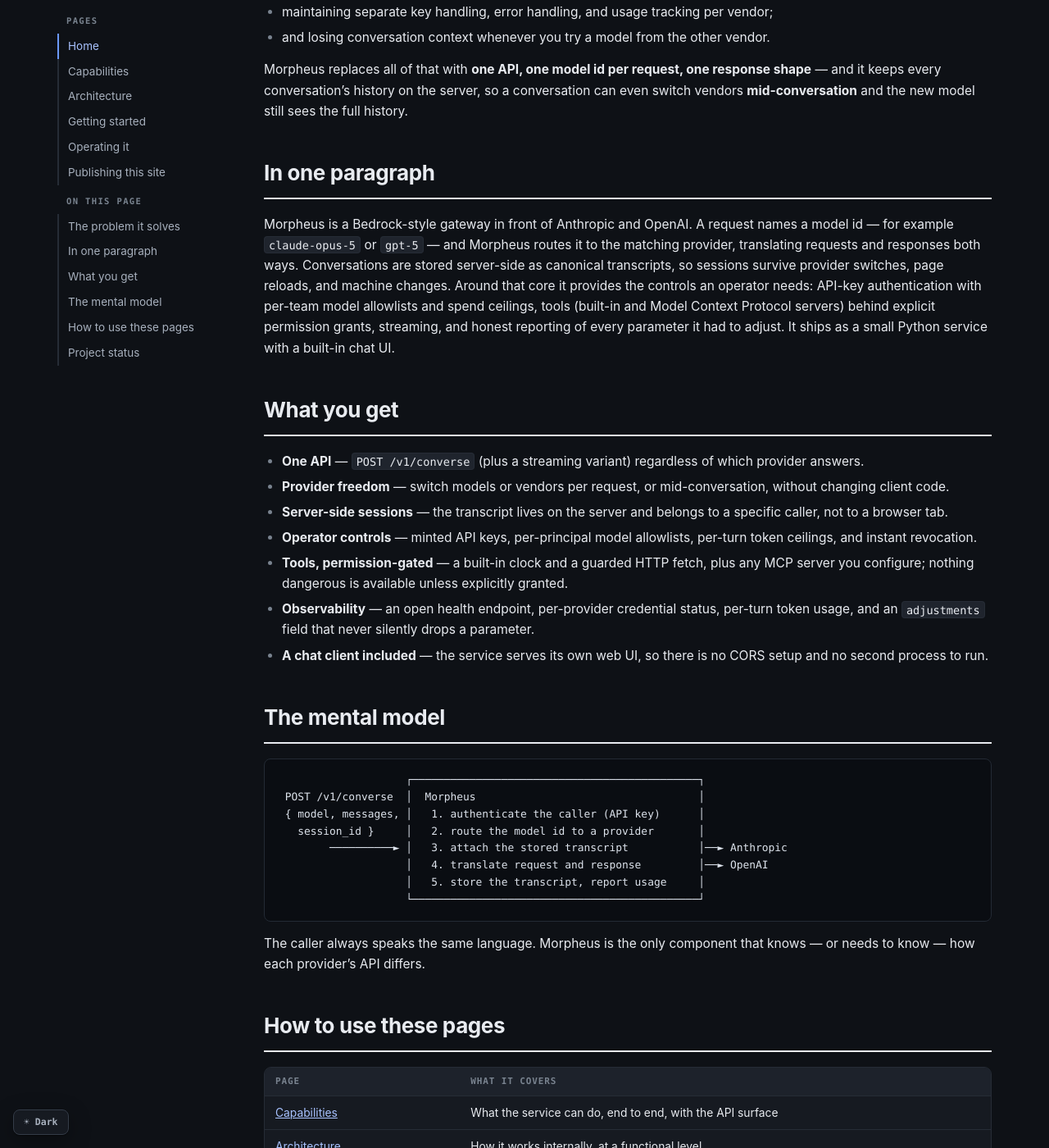
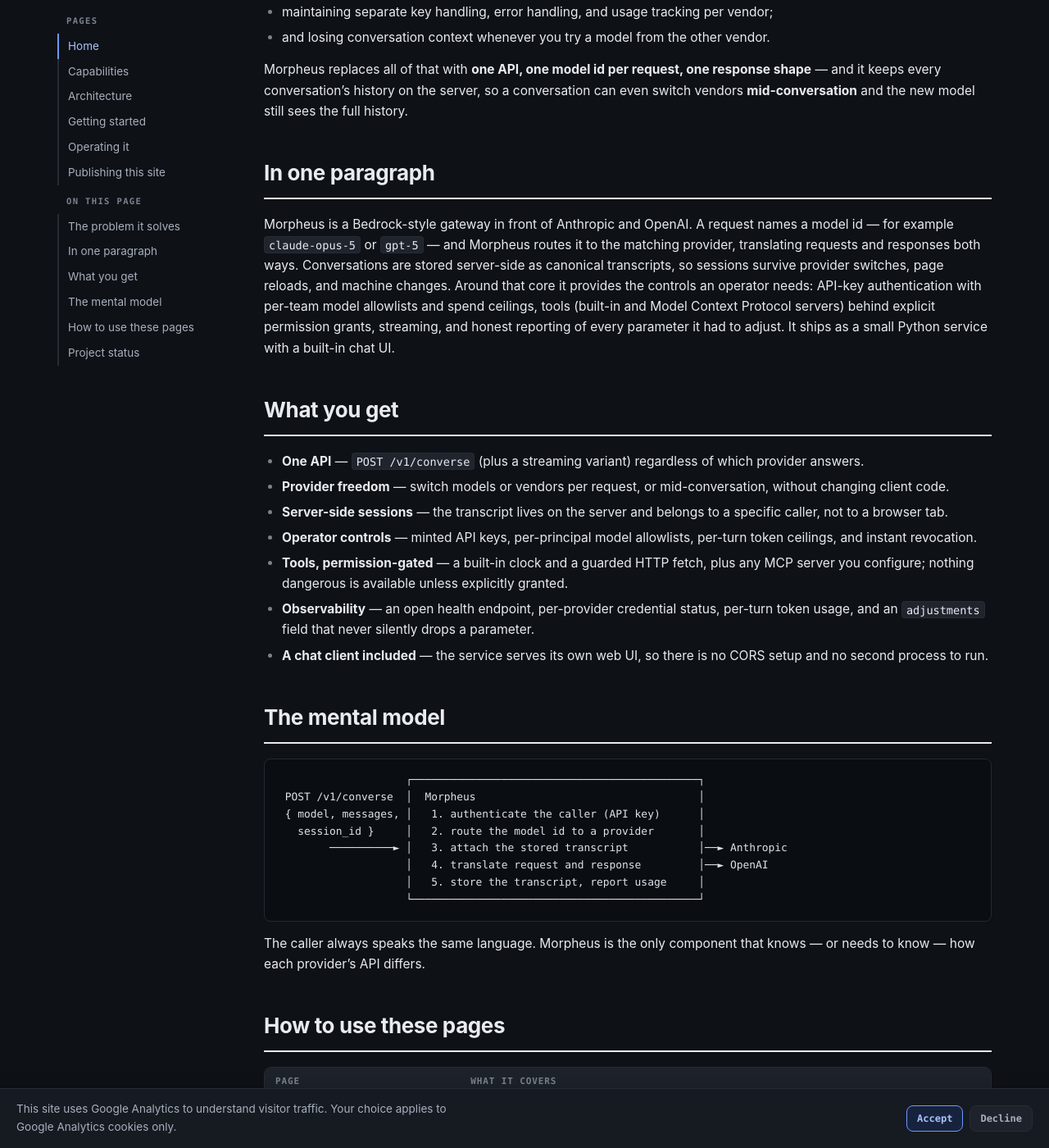
Before and after one commit to devrkd/morpheus, a Jekyll site: the page built from docs/index.md, in a window 1280 px wide and 1400 px high, scrolled down 567 px. Shown: the whole window at 82% size. Built offline with Jekyll 4.4.1, drawn with Linux system fonts in a browser that asks for light colours; our own code applies the rules of GitHub Pages for plain Markdown files.

Commit message:
docs: add cookie consent banner with GA4 Consent Mode

```diff
--- a/docs/_layouts/default.html
+++ b/docs/_layouts/default.html
@@ -15,10 +15,22 @@
     <meta name="generator" content="Jekyll">
     <link rel="stylesheet" href="{{ "/assets/css/style.css" | relative_url }}">
 
-    <!-- Google Analytics 4 (gtag.js). The async loader must precede the inline
-         config snippet; Enhanced Measurement tracks pageviews and outbound
-         link clicks with no extra handlers. The loader is async, so it cannot
+    <!-- Google Analytics 4 (gtag.js) with Consent Mode v2. The consent-default
+         script must run before anything else so no GA cookies are set until
+         the visitor chooses; the async loader then precedes the inline config
+         snippet. Enhanced Measurement tracks pageviews and outbound link
+         clicks with no extra handlers. The loader is async, so it cannot
          delay the theme-flash script below. -->
+    <script>
+      window.dataLayer = window.dataLayer || [];
+      function gtag(){dataLayer.push(arguments);}
+      gtag('consent', 'default', {
+        ad_storage: 'denied',
+        ad_user_data: 'denied',
+        ad_personalization: 'denied',
+        analytics_storage: 'denied'
+      });
+    </script>
     <script async src="https://www.googletagmanager.com/gtag/js?id={{ site.ga_id }}"></script>
     <script>
       window.dataLayer = window.dataLayer || [];
@@ -159,5 +171,83 @@
         });
       })();
     </script>
+
+    <div id="consent" class="consent" hidden>
+      <p class="consent-text">This site uses Google Analytics to understand visitor traffic. Your choice applies to Google Analytics cookies only.</p>
+      <div class="consent-actions">
+        <button type="button" id="consent-accept" class="consent-btn consent-accept">Accept</button>
+        <button type="button" id="consent-decline" class="consent-btn consent-decline">Decline</button>
+      </div>
+    </div>
+
+    <script>
+      (function () {
+        var banner = document.getElementById('consent');
+        if (!banner) return;
+
+        var KEY = 'ga-consent';
+        var GRANTED = {
+          ad_storage: 'granted',
+          ad_user_data: 'granted',
+          ad_personalization: 'granted',
+          analytics_storage: 'granted'
+        };
+
+        function grant() {
+          window.dataLayer = window.dataLayer || [];
+          function gtag(){dataLayer.push(arguments);}
+          gtag('consent', 'update', GRANTED);
+        }
+
+        function show() { banner.hidden = false; }
+        function hide() { banner.hidden = true; }
+
+        function save(value) {
+          try {
+            localStorage.setItem(KEY, value);
+          } catch (e) {
+            /* Storage can throw in private mode or with cookies blocked. */
+          }
+        }
+
+        var choice = null;
+        try {
+          choice = localStorage.getItem(KEY);
+        } catch (e) {
+          /* No stored choice available. */
+        }
+
+        if (choice === 'granted') {
+          /* Consent state lives only in this page's dataLayer, so re-issue
+             the grant. A push before gtag.js finishes loading is buffered by
+             the dataLayer queue anyway. */
+          grant();
+          hide();
+        } else if (choice === 'denied') {
+          hide();
+        } else {
+          /* No choice yet: GA stays on the denied default. */
+          show();
+        }
+
+        var accept = document.getElementById('consent-accept');
+        var decline = document.getElementById('consent-decline');
+
+        if (accept) {
+          accept.addEventListener('click', function () {
+            save('granted');
+            grant();
+            hide();
+          });
+        }
+
+        if (decline) {
+          decline.addEventListener('click', function () {
+            save('denied');
+            hide();
+          });
+        }
+      })();
+    </script>
   </body>
 </html>
--- a/docs/assets/css/style.css
+++ b/docs/assets/css/style.css
@@ -647,6 +647,77 @@
   border-color: var(--accent);
 }
 
+/* ---------- consent banner ---------- */
+
+.consent {
+  position: fixed;
+  left: 0;
+  right: 0;
+  bottom: 0;
+  z-index: 70;
+  display: flex;
+  align-items: center;
+  justify-content: space-between;
+  gap: 16px;
+  padding: 14px 20px;
+  background: var(--panel);
+  border-top: 1px solid var(--line);
+  box-shadow: var(--shadow);
+  font-size: 13.5px;
+  color: var(--ink-2);
+}
+
+.consent[hidden] {
+  display: none;
+}
+
+.consent-text {
+  margin: 0;
+  max-width: 64ch;
+}
+
+.consent-actions {
+  display: flex;
+  gap: 8px;
+  flex-shrink: 0;
+}
+
+.consent-btn {
+  font: 600 12px/1 var(--mono);
+  padding: 9px 12px;
+  border-radius: 8px;
+  cursor: pointer;
+  border: 1px solid var(--line-2);
+}
+
+.consent-btn:hover {
+  color: var(--accent-ink);
+  border-color: var(--accent);
+}
+
+.consent-accept {
+  background: var(--accent-soft);
+  color: var(--accent-ink);
+  border-color: var(--accent);
+}
+
+.consent-decline {
+  background: var(--panel-2);
+  color: var(--ink-2);
+  border-color: var(--line);
+}
+
+@media (max-width: 640px) {
+  .consent {
+    flex-direction: column;
+    align-items: stretch;
+  }
+
+  .consent-actions {
+    justify-content: flex-end;
+  }
+}
+
 /* ---------- markdown content adaptations ----------
    The blog authors content as hand-written HTML inside Astro components;
    the docs are Jekyll-rendered Markdown. These rules map the same design
```
